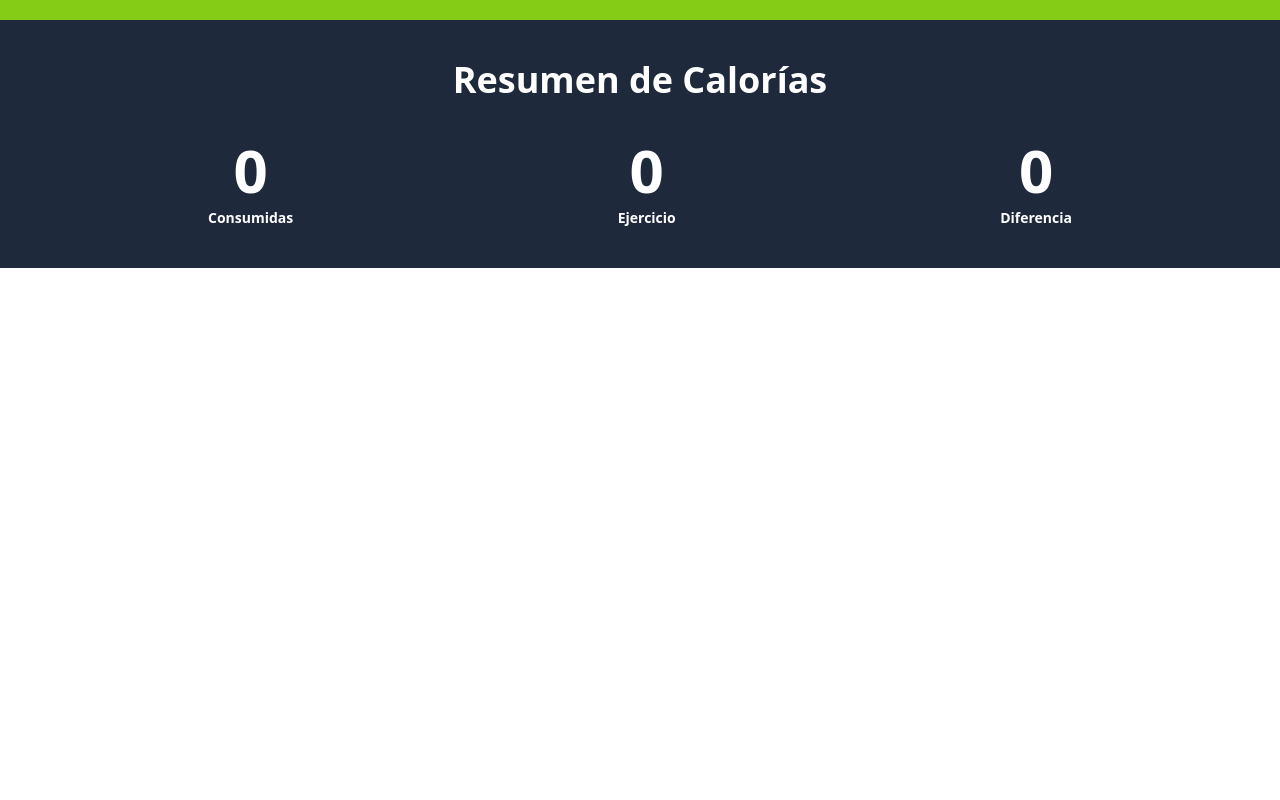
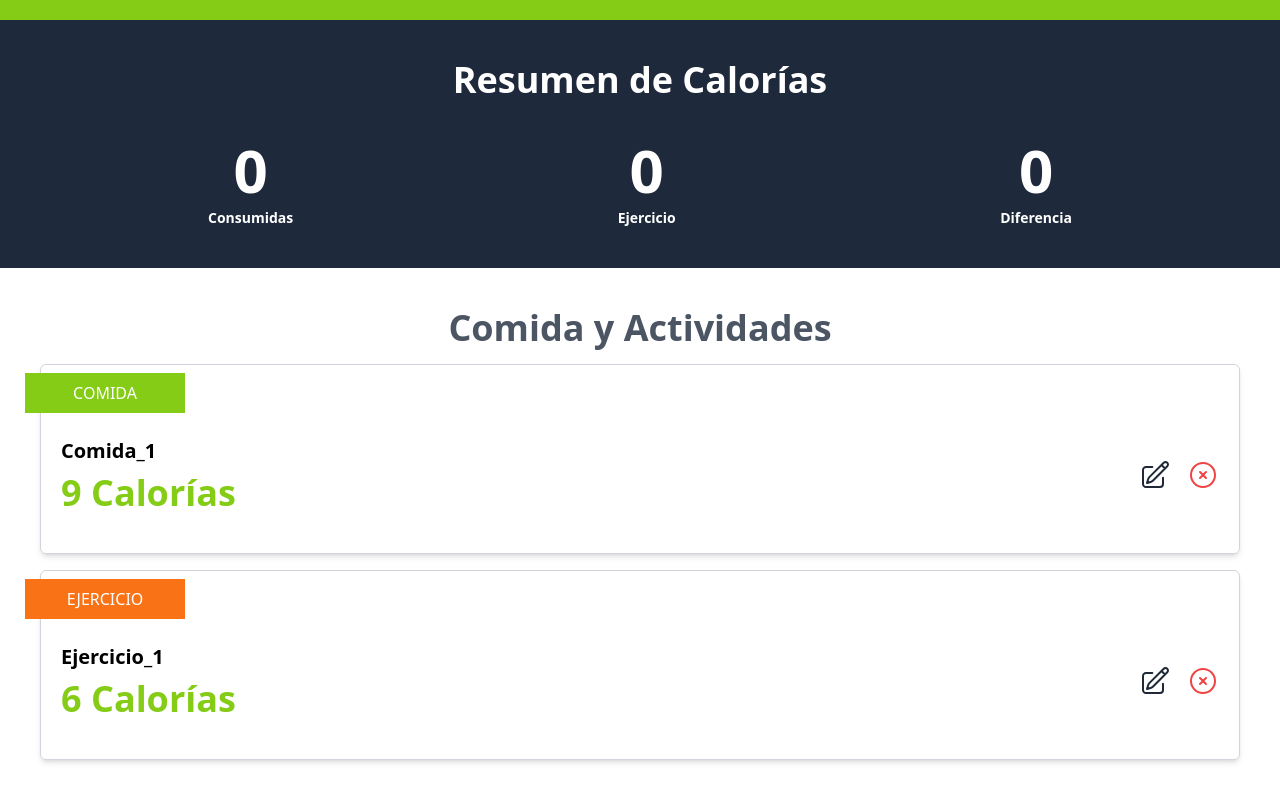
Before and after one commit to deglan-rivas/frontend-ts-calorieCounter, a React (Vite) app: page / in a window 1280 px wide. Shown: the part 638-1438 px from the top of the page. Before the commit the page ends 906 px from the top, so only its background shows below. Built offline with nearby package versions, Linux system fonts and the light colour scheme.

Commit message:
feat: :sparkles: add activity list section

```diff
--- a/src/App.tsx
+++ b/src/App.tsx
@@ -1,3 +1,4 @@
+import ActivityList from './components/ActivityList';
 import Counter from "./components/Counter"
 import Resume from "./components/Resume"
 
@@ -6,6 +7,7 @@ function App() {
     <>
       <Counter/>
       <Resume/>
+      <ActivityList/>
     </>
   )
 }
--- /dev/null
+++ b/src/components/ActivityList.tsx
@@ -0,0 +1,51 @@
+export default function ActivityList () {
+  return (
+    <section className="py-10 px-10 space-y-4">
+      <h2 className="text-4xl font-semibold text-gray-600 text-center">
+        Comida y Actividades
+      </h2>
+
+      <div className="border border-gray-300 rounded-md py-10 px-5 shadow-md relative">
+        <div className="bg-lime-500 text-white text-center uppercase w-40 py-2 absolute -left-4 top-2">
+          Comida
+        </div>
+
+        <div className="mt-8 flex justify-between items-center">
+          <div className="space-y-2">
+            <p className="font-semibold text-xl">
+              Comida_1
+            </p>
+            <p className="text-lime-500 font-semibold text-4xl">
+              9 Calorías
+            </p>
+          </div>
+          <div className="flex justify-between gap-4">
+            <svg xmlns="http://www.w3.org/2000/svg" fill="none" viewBox="0 0 24 24" stroke-width="1.5" stroke="currentColor" aria-hidden="true" className="h-8 w-8 text-gray-800"><path stroke-linecap="round" stroke-linejoin="round" d="M16.862 4.487l1.687-1.688a1.875 1.875 0 112.652 2.652L10.582 16.07a4.5 4.5 0 01-1.897 1.13L6 18l.8-2.685a4.5 4.5 0 011.13-1.897l8.932-8.931zm0 0L19.5 7.125M18 14v4.75A2.25 2.25 0 0115.75 21H5.25A2.25 2.25 0 013 18.75V8.25A2.25 2.25 0 015.25 6H10"></path></svg>
+            <svg xmlns="http://www.w3.org/2000/svg" fill="none" viewBox="0 0 24 24" stroke-width="1.5" stroke="currentColor" aria-hidden="true" className="h-8 w-8 text-red-500"><path stroke-linecap="round" stroke-linejoin="round" d="M9.75 9.75l4.5 4.5m0-4.5l-4.5 4.5M21 12a9 9 0 11-18 0 9 9 0 0118 0z"></path></svg>
+          </div>
+        </div>
+      </div>
+
+      <div className="border border-gray-300 rounded-md py-10 px-5 shadow-md relative">
+        <div className="bg-orange-500 text-white text-center uppercase w-40 py-2 absolute -left-4 top-2">
+          Ejercicio
+        </div>
+
+        <div className="mt-8 flex justify-between items-center">
+          <div className="space-y-2">
+            <p className="font-semibold text-xl">
+              Ejercicio_1
+            </p>
+            <p className="text-lime-500 font-semibold text-4xl">
+              6 Calorías
+            </p>
+          </div>
+          <div className="flex justify-between gap-4">
+            <svg xmlns="http://www.w3.org/2000/svg" fill="none" viewBox="0 0 24 24" stroke-width="1.5" stroke="currentColor" aria-hidden="true" className="h-8 w-8 text-gray-800"><path stroke-linecap="round" stroke-linejoin="round" d="M16.862 4.487l1.687-1.688a1.875 1.875 0 112.652 2.652L10.582 16.07a4.5 4.5 0 01-1.897 1.13L6 18l.8-2.685a4.5 4.5 0 011.13-1.897l8.932-8.931zm0 0L19.5 7.125M18 14v4.75A2.25 2.25 0 0115.75 21H5.25A2.25 2.25 0 013 18.75V8.25A2.25 2.25 0 015.25 6H10"></path></svg>
+            <svg xmlns="http://www.w3.org/2000/svg" fill="none" viewBox="0 0 24 24" stroke-width="1.5" stroke="currentColor" aria-hidden="true" className="h-8 w-8 text-red-500"><path stroke-linecap="round" stroke-linejoin="round" d="M9.75 9.75l4.5 4.5m0-4.5l-4.5 4.5M21 12a9 9 0 11-18 0 9 9 0 0118 0z"></path></svg>
+          </div>
+        </div>
+      </div>
+    </section>
+  )
+}
--- a/src/components/Counter.tsx
+++ b/src/components/Counter.tsx
@@ -68,7 +68,7 @@ export default function Counter () {
             <input
               type="number"
               className="border border-gray-300 px-2 py-2 w-full rounded-md"
-              value={0}
+              defaultValue={0}
               min={0}
               step={2}
             />
```
